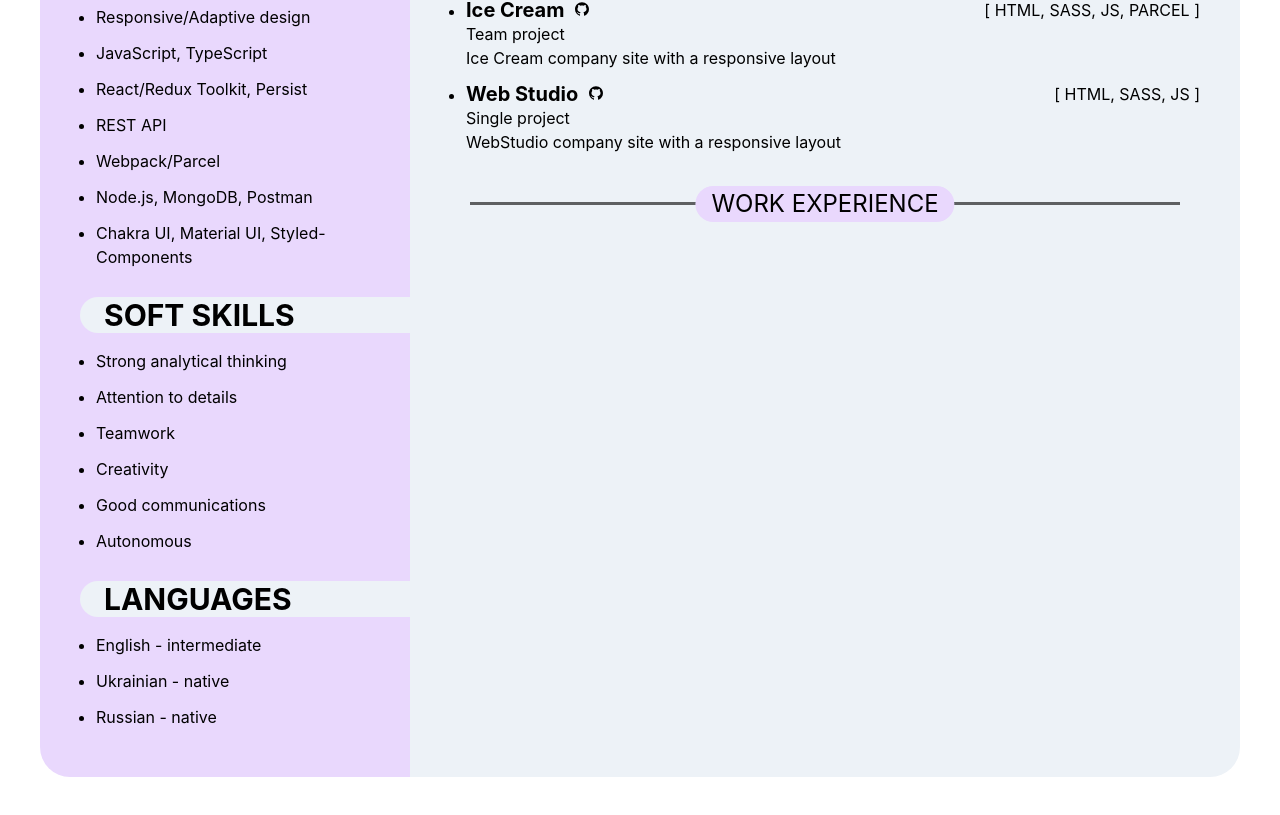
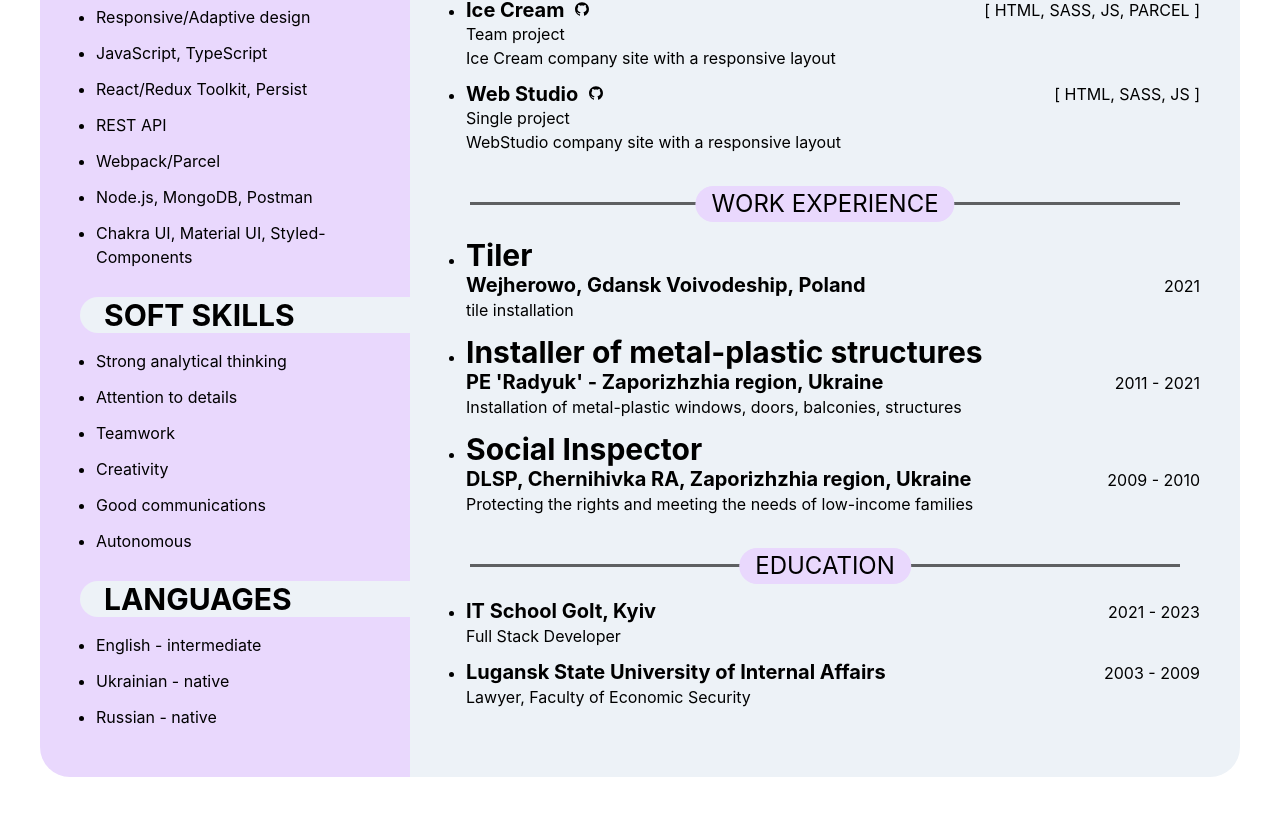
Before and after one commit to namhels/CV-Serhii-Lekhman, a React (Create React App) app: page / in a window 1280 px wide. Shown: the part 867-1682 px from the top of the page. Built offline with nearby package versions, Linux system fonts and the light colour scheme.

Commit message:
add works, education

```diff
--- a/src/components/Main.jsx
+++ b/src/components/Main.jsx
@@ -14,6 +14,8 @@ import {
 
 import { AiFillGithub } from 'react-icons/ai';
 import projects from '../db/projects.json';
+import works from '../db/works.json';
+import educations from '../db/educations.json';
 
 const Main = () => {
   return (
@@ -66,6 +68,46 @@ const Main = () => {
           WORK EXPERIENCE
         </AbsoluteCenter>
       </Box>
+      <UnorderedList spacing={3} mt={3}>
+        {works.map(({ position, firm, years, description }) => (
+          <ListItem>
+            <Heading as="h3" size="lg">
+              {position}
+            </Heading>
+            <Flex justifyContent="space-between" alignItems="baseline">
+              <Heading as="h4" size="md">
+                {firm}
+              </Heading>
+              <Text fontSize="md">{years}</Text>
+            </Flex>
+            <Text fontSize="md">{description}</Text>
+          </ListItem>
+        ))}
+      </UnorderedList>
+      <Box position="relative" padding="5" mt={7}>
+        <Divider borderBottomWidth="3px" borderColor="black" />
+        <AbsoluteCenter
+          fontSize="2xl"
+          bg="purple.100"
+          px="4"
+          borderRadius="full"
+        >
+          EDUCATION
+        </AbsoluteCenter>
+      </Box>
+      <UnorderedList spacing={3} mt={3}>
+        {educations.map(({ title, years, description }) => (
+          <ListItem>
+            <Flex justifyContent="space-between" alignItems="baseline">
+              <Heading as="h4" size="md">
+                {title}
+              </Heading>
+              <Text fontSize="md">{years}</Text>
+            </Flex>
+            <Text fontSize="md">{description}</Text>
+          </ListItem>
+        ))}
+      </UnorderedList>
     </GridItem>
   );
 };
--- /dev/null
+++ b/src/db/educations.json
@@ -0,0 +1,12 @@
+[
+  {
+    "title": "IT School GoIt, Kyiv",
+    "years": "2021 - 2023",
+    "description": "Full Stack Developer"
+  },
+  {
+    "title": "Lugansk State University of Internal Affairs",
+    "years": "2003 - 2009",
+    "description": "Lawyer, Faculty of Economic Security"
+  }
+]
--- /dev/null
+++ b/src/db/works.json
@@ -0,0 +1,20 @@
+[
+  {
+    "position": "Tiler",
+    "firm": "Wejherowo, Gdansk Voivodeship, Poland",
+    "years": "2021",
+    "description": "tile installation"
+  },
+  {
+    "position": "Installer of metal-plastic structures",
+    "firm": "PE 'Radyuk' - Zaporizhzhia region, Ukraine",
+    "years": "2011 - 2021",
+    "description": "Installation of metal-plastic windows, doors, balconies, structures"
+  },
+  {
+    "position": "Social Inspector",
+    "firm": "DLSP, Chernihivka RA, Zaporizhzhia region, Ukraine",
+    "years": "2009 - 2010",
+    "description": "Protecting the rights and meeting the needs of low-income families"
+  }
+]
```
